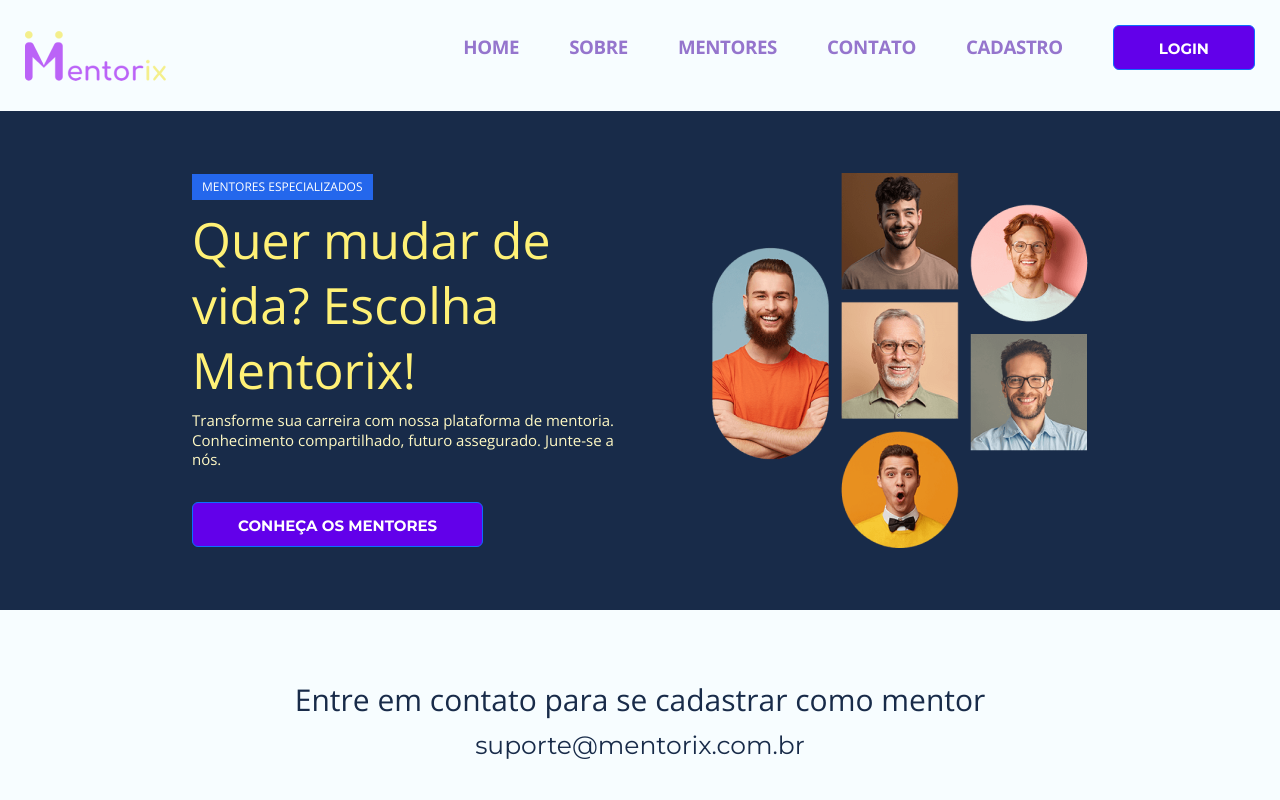
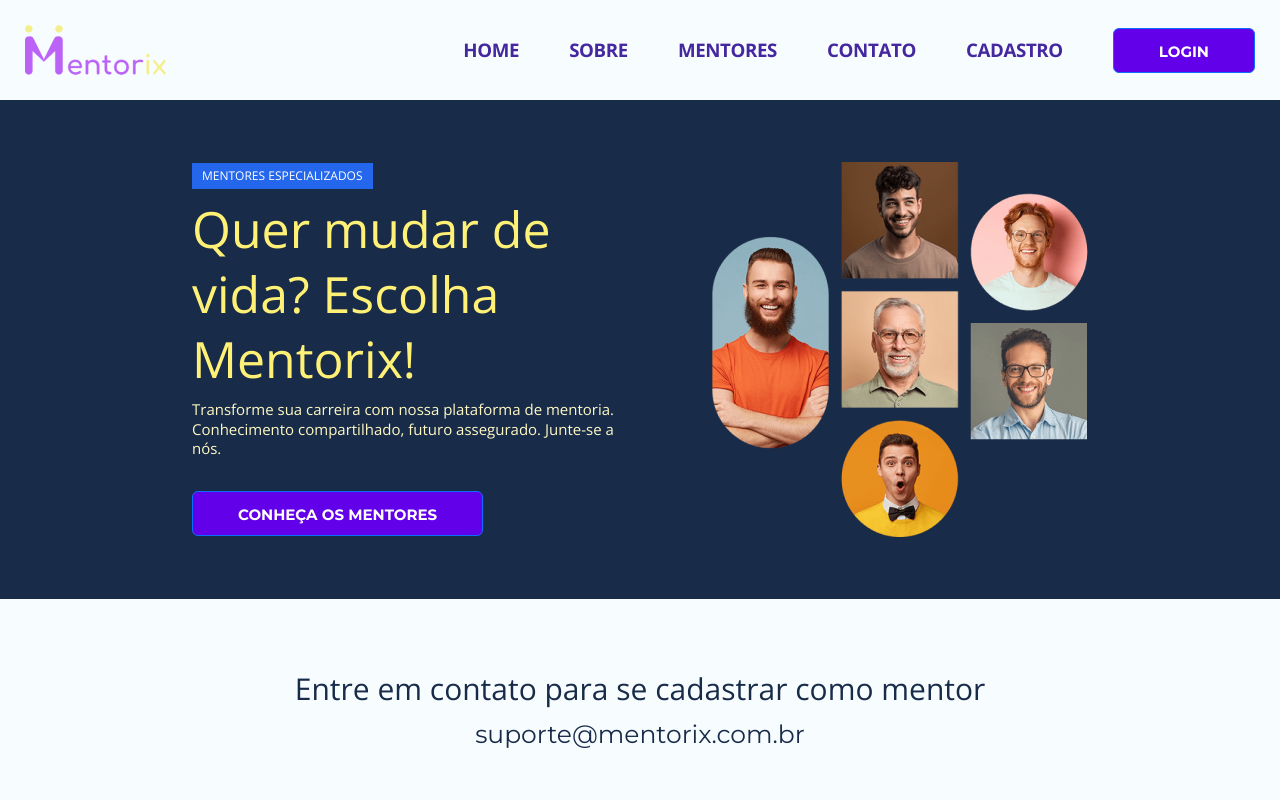
Before and after one commit to devtaw/react-frontend-mentorix, a React (Vite) app: page / in a window 1280 px wide. Shown: the top 800 px of the page. Built offline with nearby package versions, Linux system fonts and the light colour scheme.

Commit message:
:lipstick: feat: Ajustes na estilização do Header

```diff
--- a/src/common/Header/Header.jsx
+++ b/src/common/Header/Header.jsx
@@ -32,7 +32,7 @@ const Header = () => {
           <img src={logoImg} alt="Logo Mentorix" />
         </a>
         <nav>
-          <ul className="lista_links">
+          <ul className="lista_links m-0">
             <li>
               <Link to="/" className="link">
                 HOME
--- a/src/common/Header/Header.styled.js
+++ b/src/common/Header/Header.styled.js
@@ -5,6 +5,7 @@ export const StyleHeader = styled.header`
   align-items: center;
   justify-content: space-between;
   padding: 25px 25px;
+  background-color: #f7fdff;
   box-shadow: rgba(0, 0, 0, 0.1) 0px 4px 12px;
 
   .logo {
@@ -22,7 +23,8 @@ export const StyleHeader = styled.header`
 
   .link {
     text-decoration: none;
-    color: ${(p) => p.theme["secondary-300"]};
+    /* color: ${(p) => p.theme["secondary-300"]}; */
+    color: #4527a0 !important;
     font-family: "Open Sans", sans-serif;
     font-size: 18.72px;
     font-weight: 700;
```
